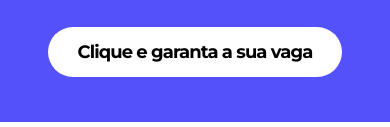
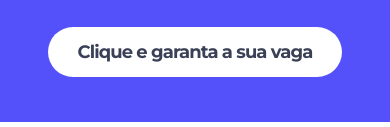
Before and after one commit to lucasrcalil/mycon, a plain HTML site: page index.html in a window 390 px wide. Shown: the part 467-594 px from the top of the page. Drawn offline with nearby package versions, Linux system fonts and the light colour scheme.

Commit message:
mobile update

```diff
--- a/assets/css/style.css
+++ b/assets/css/style.css
@@ -15,6 +15,7 @@ button {
   border-radius: 53px;
   border: none;
   cursor: pointer;
+  color: var(--midnight);
 }
 
 hr {
```
